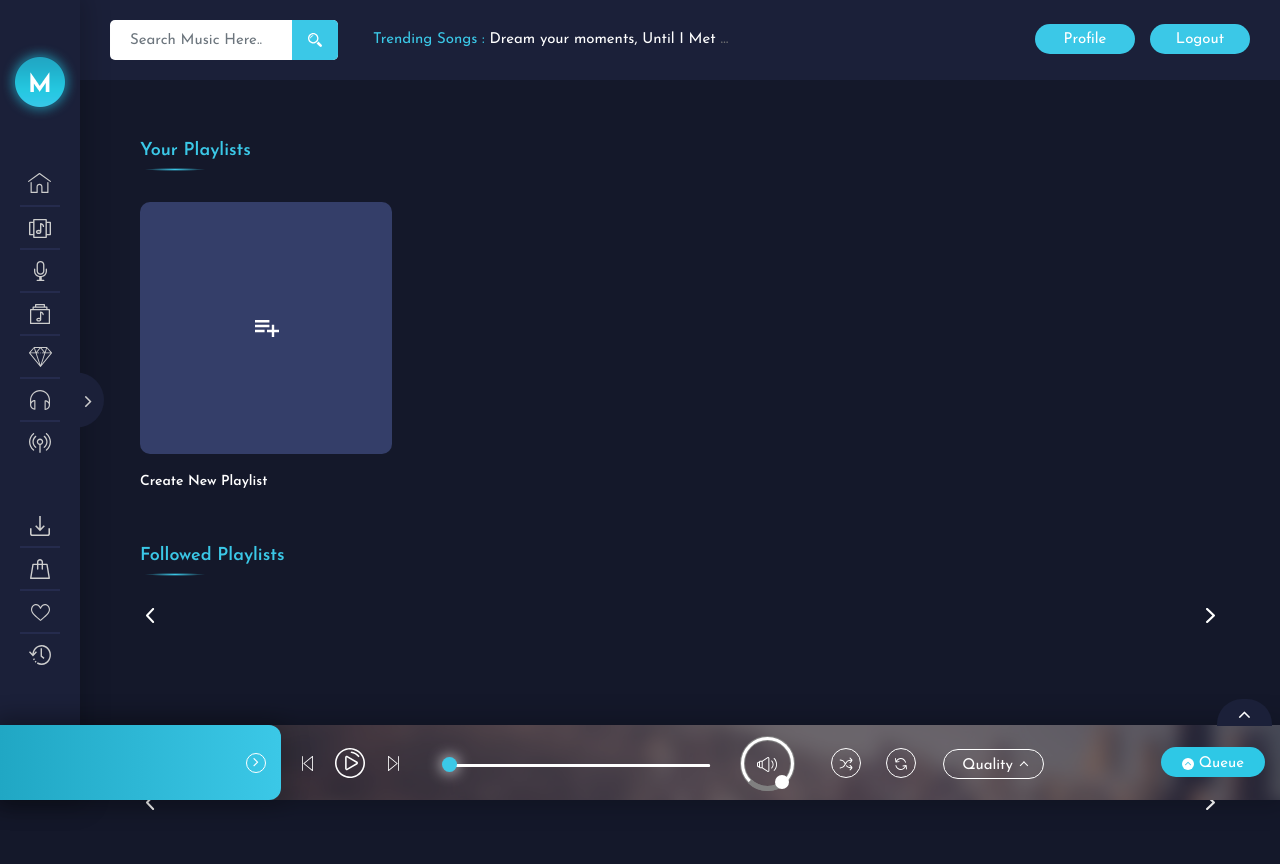
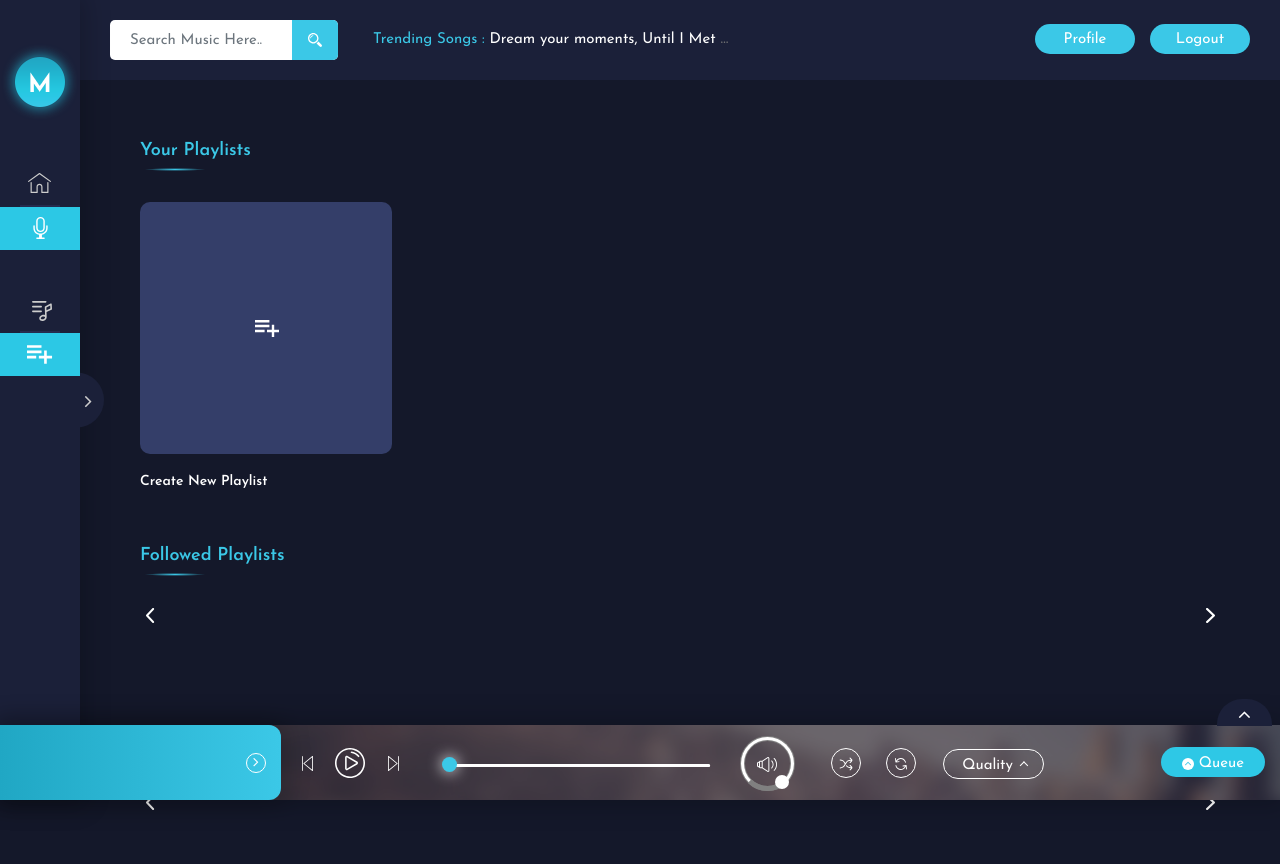
Before and after one commit to ZahraFazel/music-player-platform, a Django app: page /my_playlists/ in a window 1280 px wide. Shown: the top 864 px of the page. Run offline with Django 3.2, Linux system fonts and the light colour scheme; the visitor is signed in with stand-in values (Sample User, id 1); data that the repository does not hold is empty; parts of the project's set-up code (start-up, migrations or seed data) failed here and were passed over; some libraries are stand-ins or nearby versions; some web fonts are replaced.

Commit message:
adjust slide menu

```diff
--- a/musicplayer_app/templates/musicplayer_app/playlists.html
+++ b/musicplayer_app/templates/musicplayer_app/playlists.html
@@ -66,24 +66,25 @@
             </div>
             <div class="ms_nav_wrapper">
                 <ul>
-                    <li><a href="/musicplayer_app">
+                    <li><a href="/musicplayer_app" title="Home">
 						<span class="nav_icon">
 							<span class="icon icon_discover"></span>
 						</span>
                         <span class="nav_text">
-							discover
-						</span>
-                    </a>
-                    <li><a href="album.html">
-						<span class="nav_icon">
-							<span class="icon icon_albums"></span>
-						</span>
-                        <span class="nav_text">
-							albums
+							home
 						</span>
                     </a>
                     </li>
-                    <li><a href="artist.html">
+<!--                    <li><a href="album.html" title="Albums">-->
+<!--						<span class="nav_icon">-->
+<!--							<span class="icon icon_albums"></span>-->
+<!--						</span>-->
+<!--                        <span class="nav_text">-->
+<!--							albums-->
+<!--						</span>-->
+<!--                    </a>-->
+<!--                    </li>-->
+                    <li><a href="/artists" class="active" title="Artists">
 						<span class="nav_icon">
 							<span class="icon icon_artists"></span>
 						</span>
@@ -92,82 +93,96 @@
 						</span>
                     </a>
                     </li>
-                    <li><a href="genres.html">
-						<span class="nav_icon">
-							<span class="icon icon_genres"></span>
-						</span>
-                        <span class="nav_text">
-							genres
-						</span>
-                    </a>
-                    </li>
-                    <li><a href="top_track.html">
-						<span class="nav_icon">
-							<span class="icon icon_tracks"></span>
-						</span>
-                        <span class="nav_text">
-							top tracks
-						</span>
-                    </a>
-                    </li>
-                    <li><a href="free_music.html">
-						<span class="nav_icon">
-							<span class="icon icon_music"></span>
-						</span>
-                        <span class="nav_text">
-							free music
-						</span>
-                    </a>
-                    </li>
-                    <li><a href="stations.html">
-						<span class="nav_icon">
-							<span class="icon icon_station"></span>
-						</span>
-                        <span class="nav_text">
-							stations
-						</span>
-                    </a>
-                    </li>
+<!--                    <li><a href="genres.html" title="Genres">-->
+<!--						<span class="nav_icon">-->
+<!--							<span class="icon icon_genres"></span>-->
+<!--						</span>-->
+<!--                        <span class="nav_text">-->
+<!--							genres-->
+<!--						</span>-->
+<!--                    </a>-->
+<!--                    </li>-->
+<!--                    <li><a href="top_track.html" title="Top Track">-->
+<!--						<span class="nav_icon">-->
+<!--							<span class="icon icon_tracks"></span>-->
+<!--						</span>-->
+<!--                        <span class="nav_text">-->
+<!--							top tracks-->
+<!--						</span>-->
+<!--                    </a>-->
+<!--                    </li>-->
+<!--                    <li><a href="free_music.html" title="Free Music">-->
+<!--						<span class="nav_icon">-->
+<!--							<span class="icon icon_music"></span>-->
+<!--						</span>-->
+<!--                        <span class="nav_text">-->
+<!--							free music-->
+<!--						</span>-->
+<!--                    </a>-->
+<!--                    </li>-->
+<!--                    <li><a href="stations.html" title="Stations">-->
+<!--						<span class="nav_icon">-->
+<!--							<span class="icon icon_station"></span>-->
+<!--						</span>-->
+<!--                        <span class="nav_text">-->
+<!--							stations-->
+<!--						</span>-->
+<!--                    </a>-->
+<!--                    </li>-->
                 </ul>
                 <ul class="nav_downloads">
-                    <li><a href="download.html">
-						<span class="nav_icon">
-							<span class="icon icon_download"></span>
-						</span>
-                        <span class="nav_text">
-							downloads
-						</span>
-                    </a>
-                    </li>
-                    <li><a href="purchase.html">
+<!--                    <li><a href="download.html" title="Downloads">-->
+<!--						<span class="nav_icon">-->
+<!--							<span class="icon icon_download"></span>-->
+<!--						</span>-->
+<!--                        <span class="nav_text">-->
+<!--							downloads-->
+<!--						</span>-->
+<!--                    </a>-->
+<!--                    </li>-->
+                    {% if not is_listener %}
+                    <li><a href="/get_assets" title="Get Royalty">
 						<span class="nav_icon">
 							<span class="icon icon_purchased"></span>
 						</span>
                         <span class="nav_text">
-							purchased
+							get royalty
 						</span>
                     </a>
                     </li>
-                    <li><a href="favourite.html">
-						<span class="nav_icon">
-							<span class="icon icon_favourite"></span>
-						</span>
-                        <span class="nav_text">
-							favourites
-						</span>
-                    </a>
-                    </li>
-                    <li><a href="history.html">
-						<span class="nav_icon">
-							<span class="icon icon_history"></span>
-						</span>
-                        <span class="nav_text">
-							history
-						</span>
-                    </a>
-                    </li>
+                    {% endif %}
+<!--                    <li><a href="favourite.html" title="Favourites">-->
+<!--						<span class="nav_icon">-->
+<!--							<span class="icon icon_favourite"></span>-->
+<!--						</span>-->
+<!--                        <span class="nav_text">-->
+<!--							favourites-->
+<!--						</span>-->
+<!--                    </a>-->
+<!--                    </li>-->
+<!--                    <li><a href="history.html" title="History">-->
+<!--						<span class="nav_icon">-->
+<!--							<span class="icon icon_history"></span>-->
+<!--						</span>-->
+<!--                        <span class="nav_text">-->
+<!--							history-->
+<!--						</span>-->
+<!--                    </a>-->
+<!--                    </li>-->
                 </ul>
                 <ul class="nav_playlist">
+                    {% if not is_listener %}
+                    <li><a href="/upload" title="Upload new Musicَ">
+						<span class="nav_icon">
+							<span class="icon icon_c_playlist"></span>
+						</span>
+						<span class="nav_text">
+							Add new music
+						</span>
+						</a>
+                    </li>
+                    {% endif %}
+                    {% if is_listener %}
                     <li><a href="/my_playlists">
 						<span class="nav_icon">
 							<span class="icon icon_fe_playlist"></span>
@@ -186,6 +201,7 @@
 						</span>
                     </a>
                     </li>
+                    {% endif %}
                 </ul>
             </div>
         </div>
```
